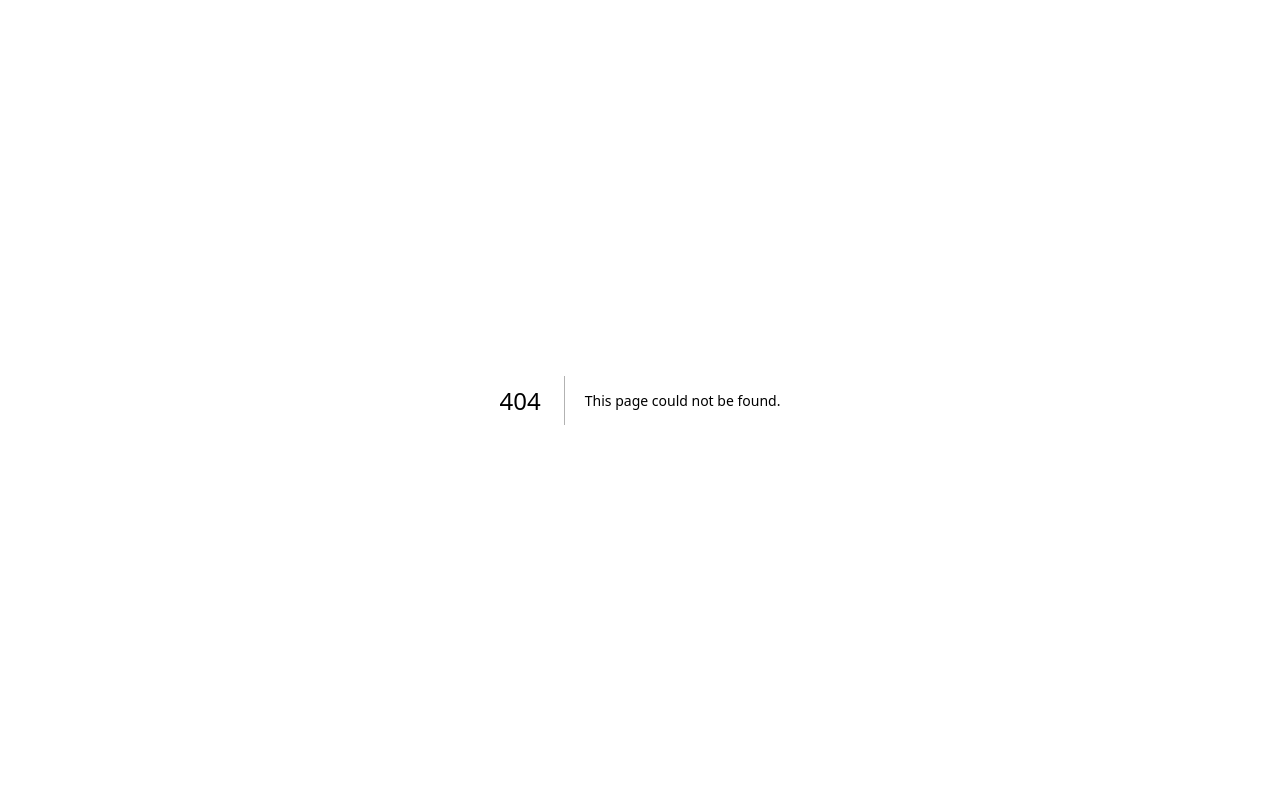
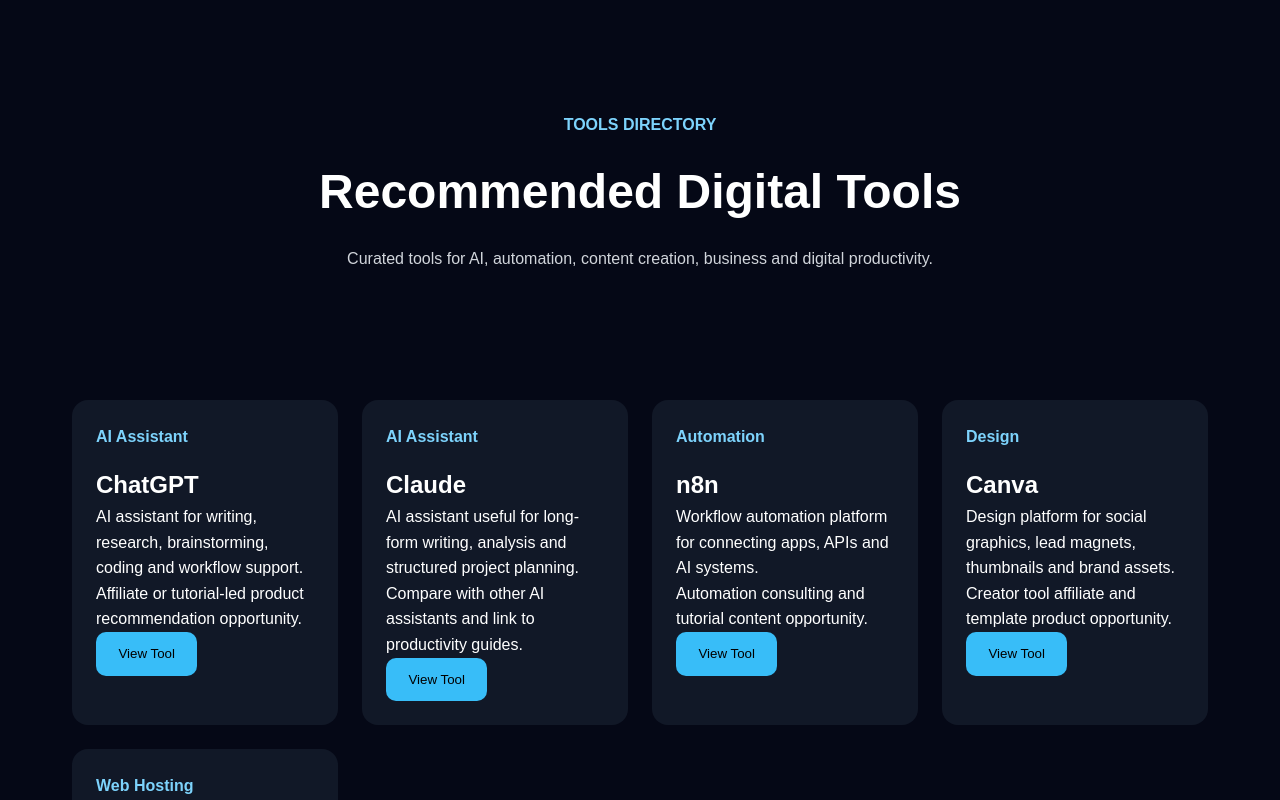
Before and after one commit to digitechlifestyle/digitechlifestyle-ai-launchpad-business, a Next.js app: page /tools in a window 1280 px wide. Before the commit this address had no page. Shown: the top 800 px of the page. Built offline with nearby package versions, Linux system fonts and the light colour scheme.

Commit message:
Add tools directory page

```diff
--- /dev/null
+++ b/app/tools/page.js
@@ -0,0 +1,27 @@
+import { tools } from '../data/siteData';
+
+export default function ToolsPage() {
+  return (
+    <main className="container">
+      <section className="hero">
+        <p className="tag">TOOLS DIRECTORY</p>
+        <h1>Recommended Digital Tools</h1>
+        <p className="subtitle">
+          Curated tools for AI, automation, content creation, business and digital productivity.
+        </p>
+      </section>
+
+      <section className="articleGrid">
+        {tools.map((tool) => (
+          <article key={tool.name} className="articleCard">
+            <p className="tag">{tool.category}</p>
+            <h2>{tool.name}</h2>
+            <p>{tool.description}</p>
+            <p>{tool.monetisation}</p>
+            <button>View Tool</button>
+          </article>
+        ))}
+      </section>
+    </main>
+  );
+}
```
